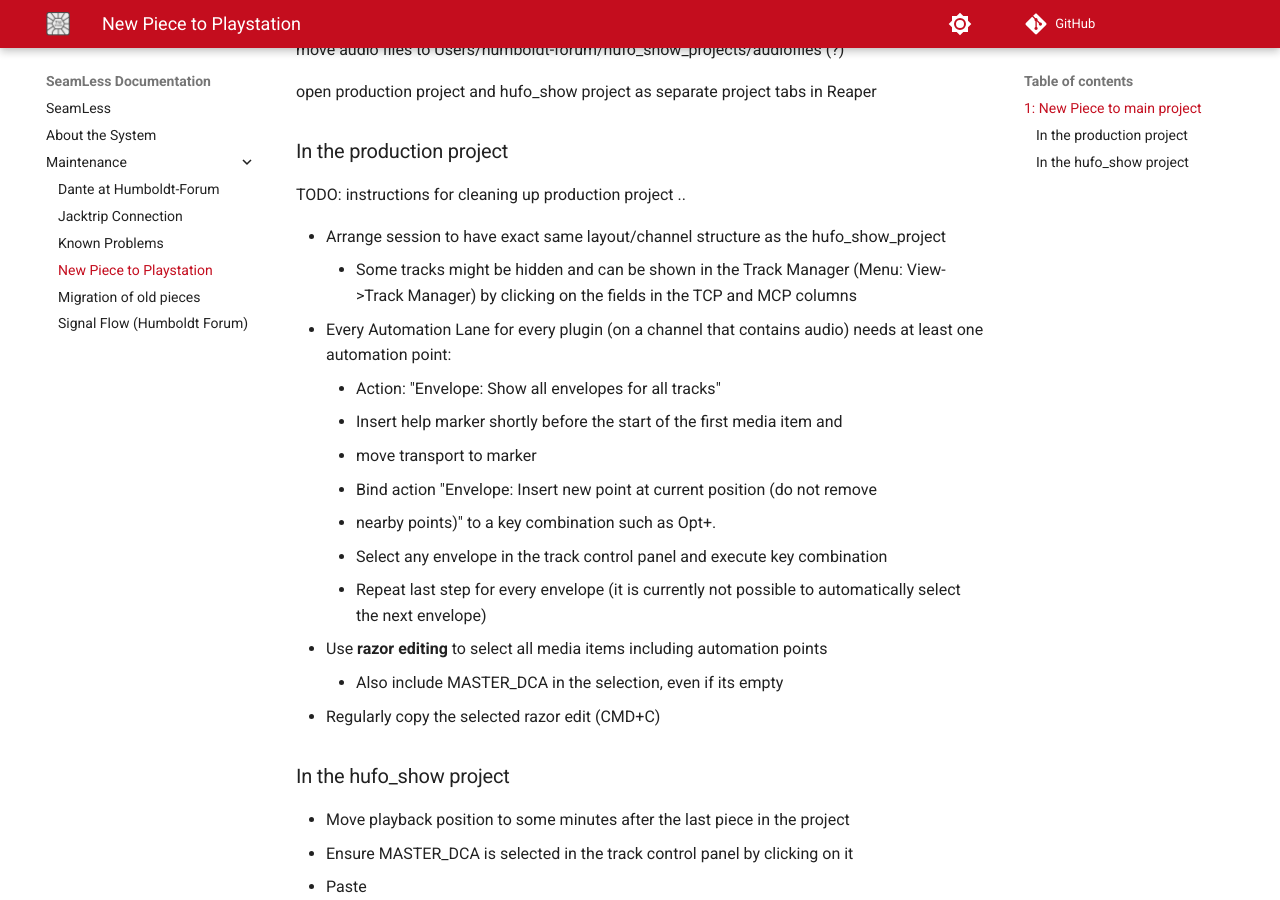
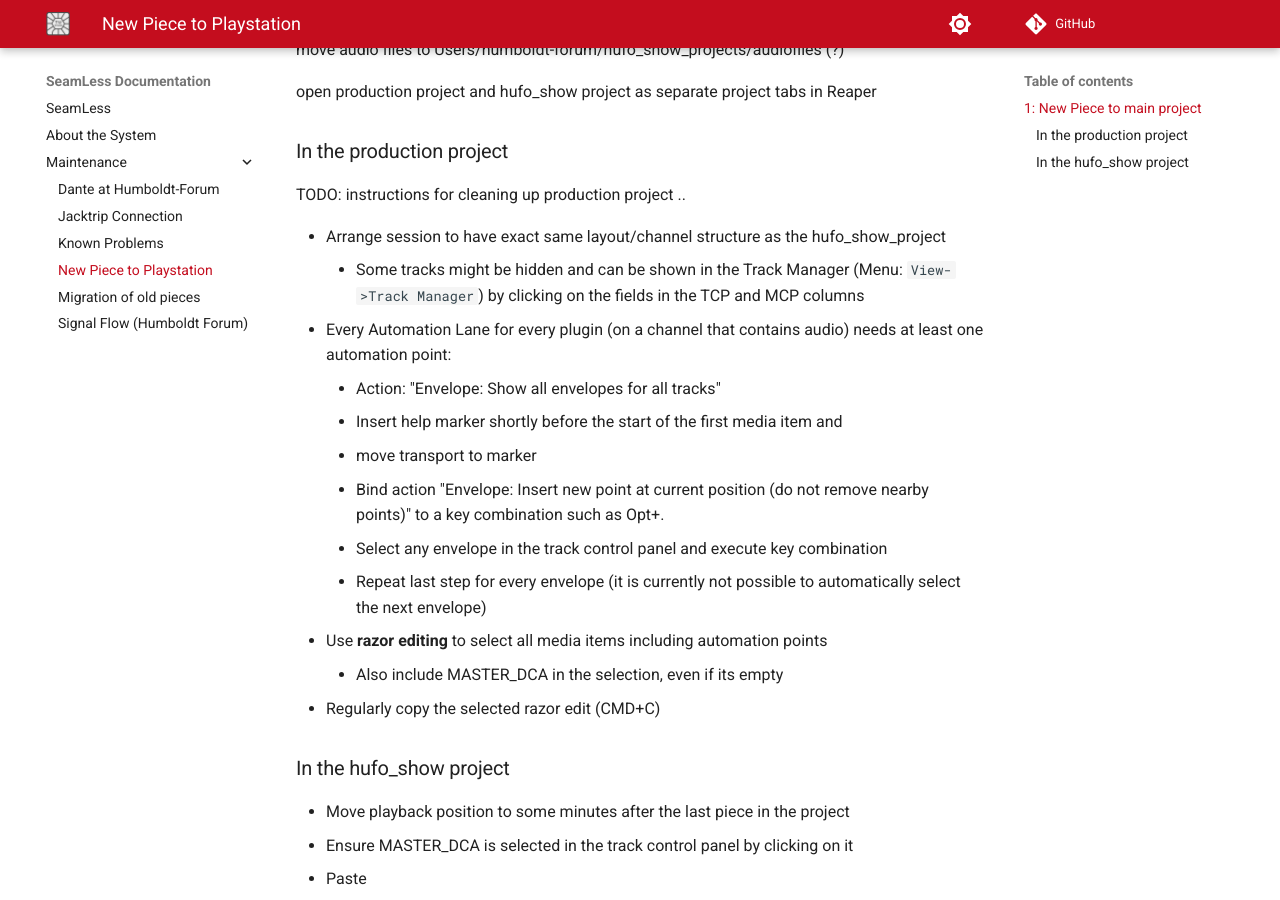
Before and after one commit to tu-studio/seamless-docs, an MkDocs documentation site: the page built from old/Documentation/docs/maintenance/new-reaper-project-to-playstation.md, in a window 1280 px wide and 900 px high, scrolled down 328 px. Built offline with MkDocs 1.6.1 and Material for MkDocs 9.7.7, drawn with Linux system fonts in a browser that asks for light colours; comment, search, counter and statistics services are not loaded.

Commit message:
fixed file

```diff
--- a/old/Documentation/docs/maintenance/new-reaper-project-to-playstation.md
+++ b/old/Documentation/docs/maintenance/new-reaper-project-to-playstation.md
@@ -15,13 +15,12 @@ open production project and hufo_show project as separate project tabs in Reaper
 TODO: instructions for cleaning up production project ..
 
 - Arrange session to have exact same layout/channel structure as the hufo_show_project
-    - Some tracks might be hidden and can be shown in the Track Manager (Menu: View->Track Manager) by clicking on the fields in the TCP and MCP columns
+    - Some tracks might be hidden and can be shown in the Track Manager (Menu: `View->Track Manager`) by clicking on the fields in the TCP and MCP columns
 - Every Automation Lane for every plugin (on a channel that contains audio) needs at least one automation point:
     - Action: "Envelope: Show all envelopes for all tracks"
     - Insert help marker shortly before the start of the first media item and
     - move transport to marker
-    - Bind action "Envelope: Insert new point at current position (do not remove
-    - nearby points)" to a key combination such as Opt+.
+    - Bind action "Envelope: Insert new point at current position (do not remove nearby points)" to a key combination such as Opt+.
     - Select any envelope in the track control panel and execute key combination
     - Repeat last step for every envelope (it is currently not possible to automatically select the next envelope)
 - Use **razor editing** to select all media items including automation points
```
